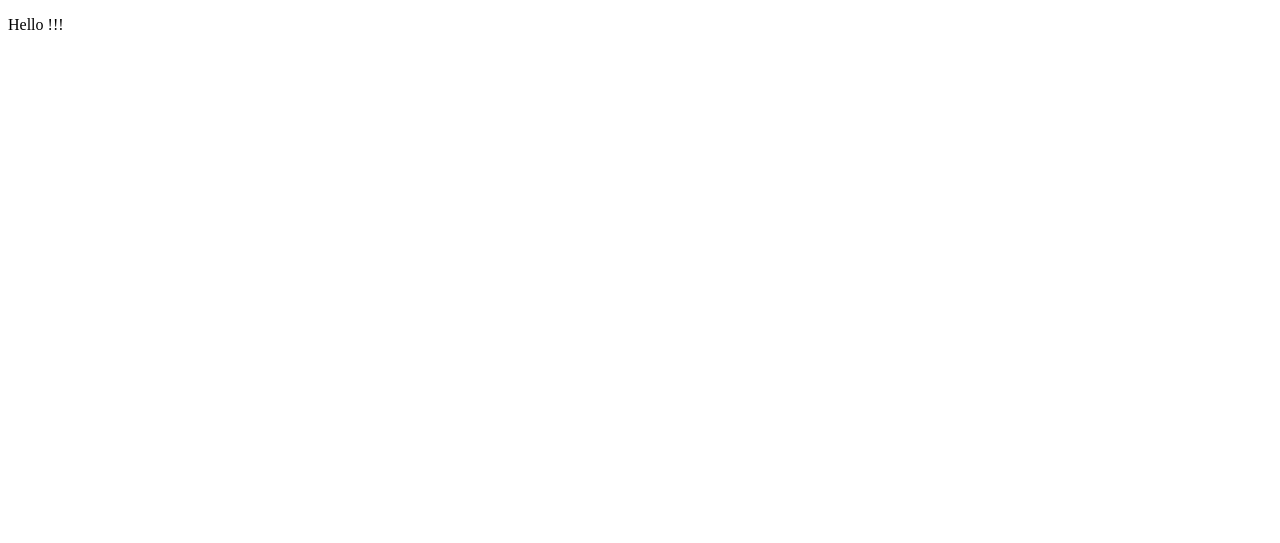
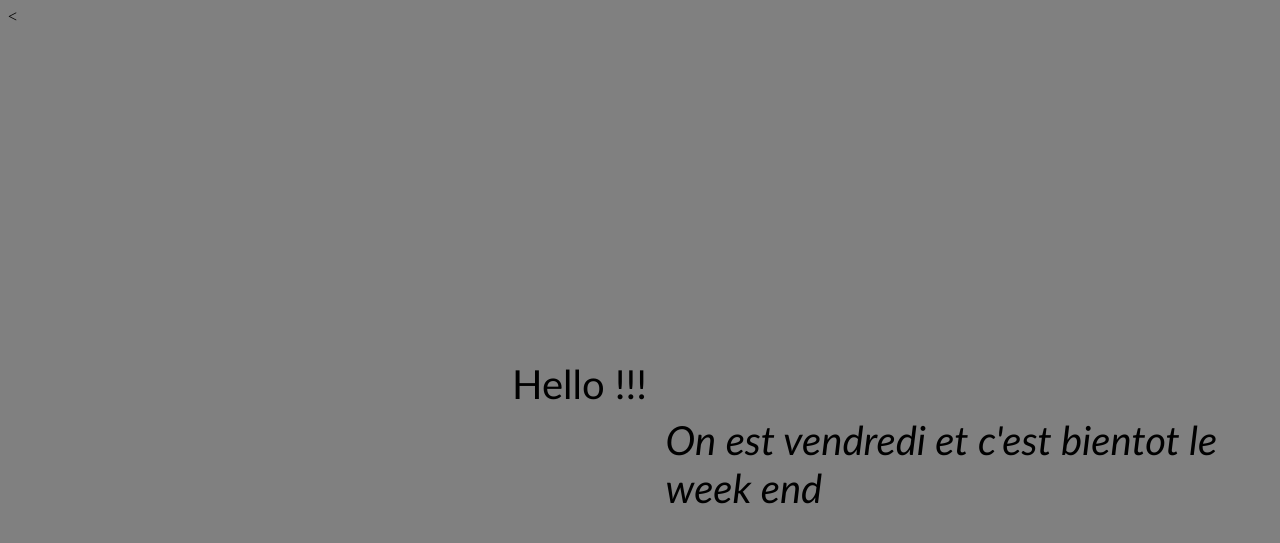
Before and after one commit to Pransun/mon-site, a PHP site: page / in a window 1280 px wide. Before the commit the part shown is almost empty. Shown: the top 543 px of the page. Run offline with PHP 8.4, Linux system fonts and the light colour scheme.

Commit message:
ajout paragraphe + CSS

```diff
--- a/index.php
+++ b/index.php
@@ -3,8 +3,26 @@
     <head>
         <title>Mon SITE</title>
         <meta charset=UTF-8>
+        <<style>
+        body{background: grey}
+        p{position: absolute;
+            top: 40%;
+            left: 40%;
+            font-family: Calibri;
+            font-size: 40px;}
+        i {
+            position: absolute;
+            top: 52%;
+            left: 52%;
+            font-family: Calibri;
+            font-size: 40px;
+            color: black;}
+        }
+
+        </style>
     </head>
     <body>
     <p>Hello !!!</p>
+    <i>On est vendredi et c'est bientot le week end</i>
     </body>
 </html>
```
